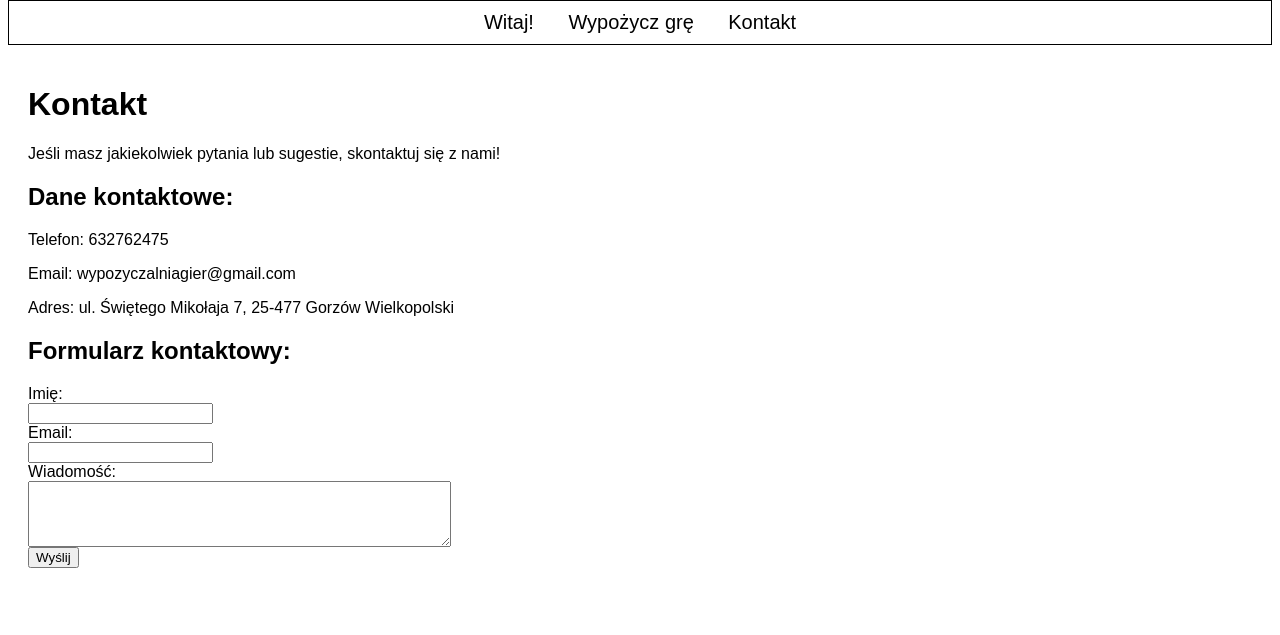
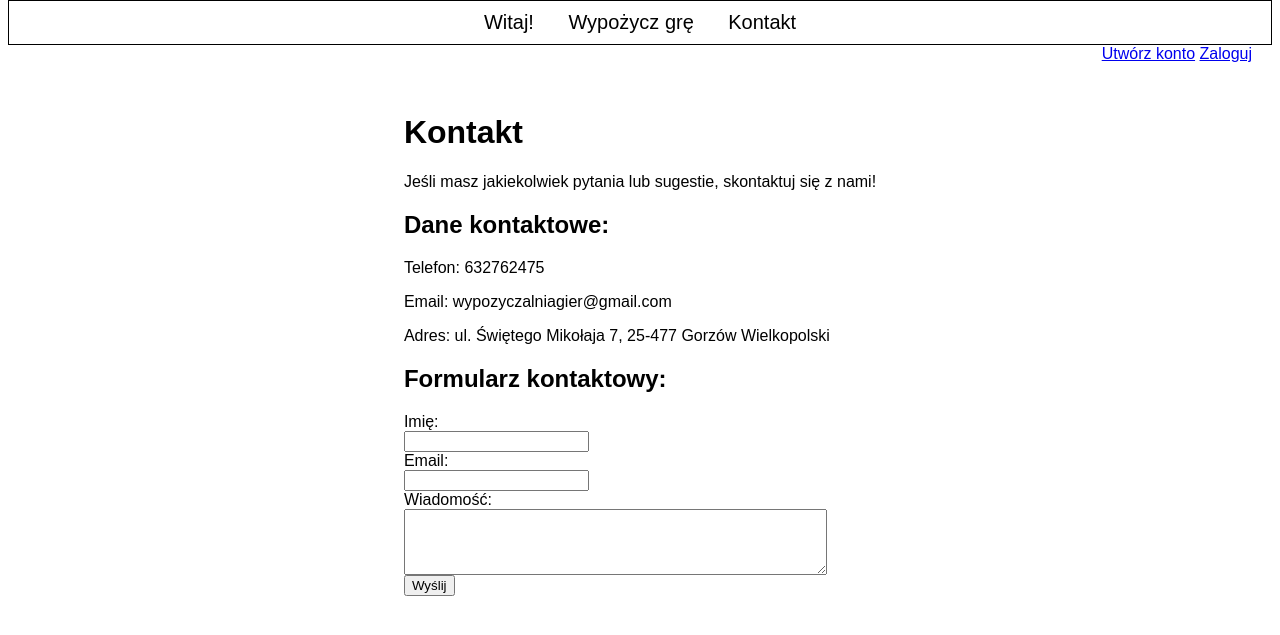
Before and after one commit to DevWisniewski/Wypozyczalnia-gier-planszowych, a Django app: page /contact/ in a window 1280 px wide. Shown: the part 46-681 px from the top of the page. Run offline with Django 4.2, Linux system fonts and the light colour scheme.

Commit message:
Poprawiono stylowanie widoku kontakt, dodano linki do logowania.

```diff
--- a/games_rental_app/templates/games_rental_app/base.html
+++ b/games_rental_app/templates/games_rental_app/base.html
@@ -35,6 +35,10 @@
             text-decoration: none;
             font-size: 20px;
         }
+        .account-buttons {
+            text-align: right;
+            padding-right: 20px;
+        }
     </style>
 </head>
 <body>
@@ -48,6 +52,10 @@
         <a href="{% url 'game_list' %}">Wypożycz grę</a>
         <a href="{% url 'contact' %}">Kontakt</a>
     </div>
+    <div class="account-buttons">
+        <a href="{% url 'add_user' %}">Utwórz konto</a>
+        <a href="{% url 'login' %}">Zaloguj</a>
+    </div>
 
     {% block content %} {% endblock %}
 
--- a/games_rental_app/templates/games_rental_app/contact.html
+++ b/games_rental_app/templates/games_rental_app/contact.html
@@ -1,26 +1,34 @@
 {% extends 'games_rental_app/base.html' %}
 
 {% block content %}
-<div style="padding: 20px;">
-    <h1>Kontakt</h1>
+<div class="game-container">
+    <div class="game-column">
+        <h1 class="game-heading">Kontakt</h1>
         <p>Jeśli masz jakiekolwiek pytania lub sugestie, skontaktuj się z nami!</p>
-    <div>
+        <div class="contact-info">
             <h2>Dane kontaktowe:</h2>
             <p>Telefon: 632762475</p>
             <p>Email: wypozyczalniagier@gmail.com</p>
             <p>Adres: ul. Świętego Mikołaja 7, 25-477 Gorzów Wielkopolski</p>
         </div>
-    <div>
+        <div class="contact-form">
             <h2>Formularz kontaktowy:</h2>
             <form action="#" method="post">
+                <div class="form-group">
                     <label for="name">Imię:</label><br>
-            <input type="text" id="name" name="name"><br>
+                    <input type="text" id="name" name="name" class="form-control"><br>
+                </div>
+                <div class="form-group">
                     <label for="email">Email:</label><br>
-            <input type="text" id="email" name="email"><br>
+                    <input type="text" id="email" name="email" class="form-control"><br>
+                </div>
+                <div class="form-group">
                     <label for="message">Wiadomość:</label><br>
-            <textarea id="message" name="message" rows="4" cols="50"></textarea><br>
-            <input type="submit" value="Wyślij">
+                    <textarea id="message" name="message" rows="4" cols="50" class="form-control"></textarea><br>
+                </div>
+                <input type="submit" value="Wyślij" class="btn btn-primary">
             </form>
         </div>
     </div>
+</div>
 {% endblock %}
```
Lines whose indentation alone changed are shown as unchanged.
